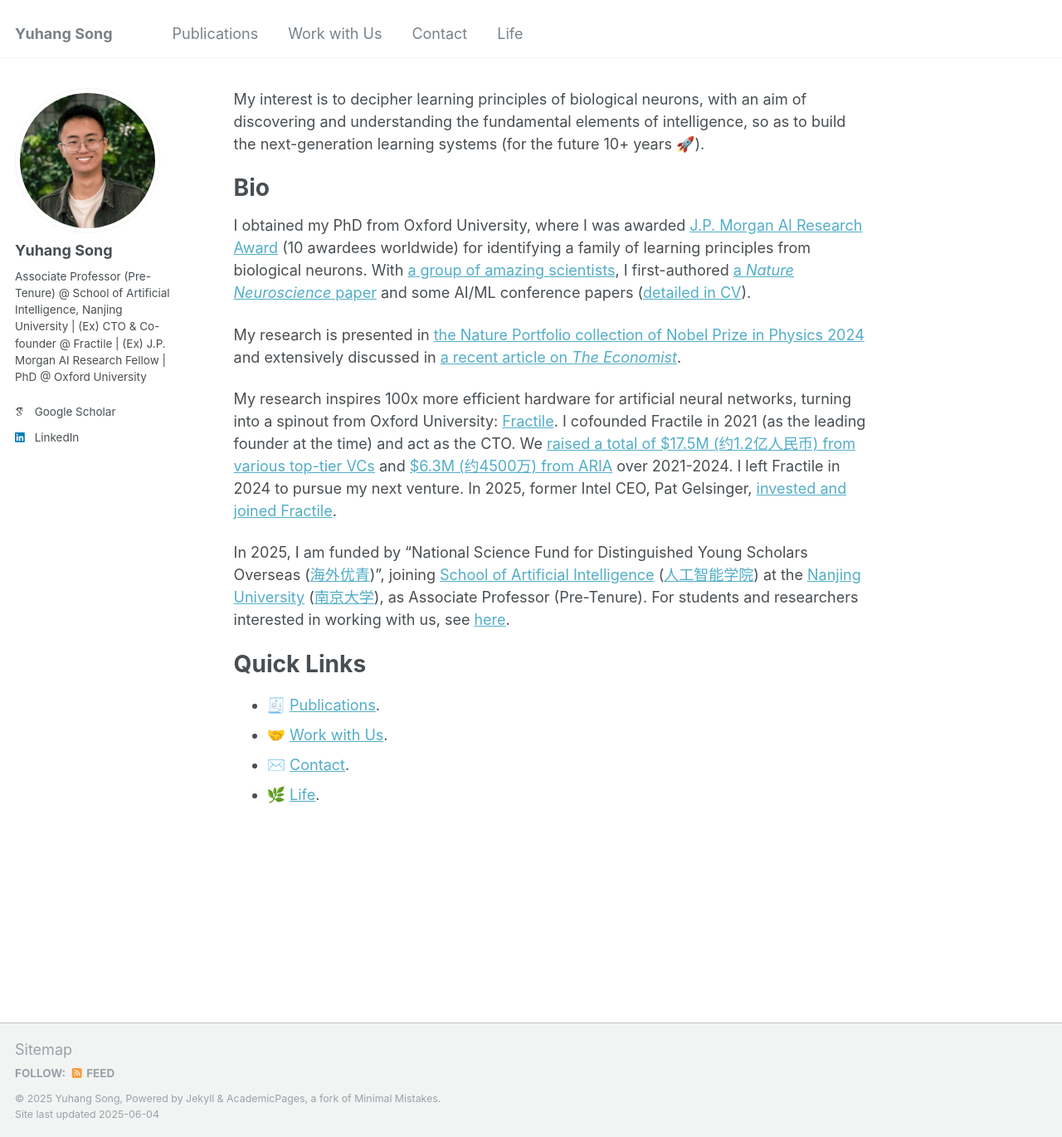
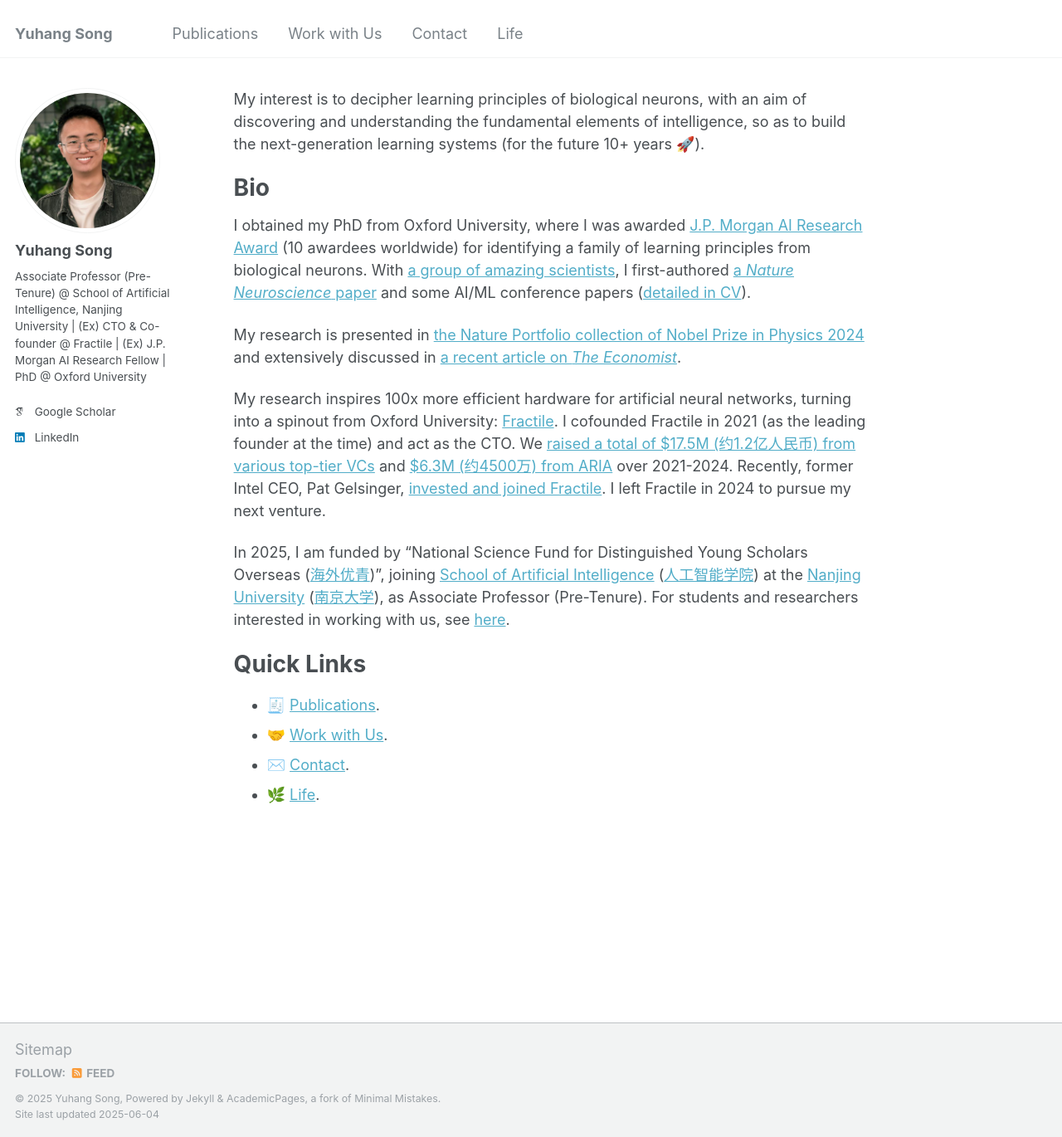
Before and after one commit to YuhangSong/YuhangSong.github.io, a Jekyll site: the page built from _pages/about.md, in a window 1280 px wide and 1370 px high. Shown: the whole window at 83% size. Built offline with Jekyll 4.4.1, drawn with Linux system fonts in a browser that asks for light colours; some web fonts are replaced.

Commit message:
update about.md

```diff
--- a/_pages/about.md
+++ b/_pages/about.md
@@ -31,8 +31,8 @@ My research is presented in [the Nature Portfolio collection of Nobel Prize in P
 My research inspires 100x more efficient hardware for artificial neural networks, turning into a spinout from Oxford University: [Fractile](https://www.fractile.ai/).
 I cofounded Fractile in 2021 (as the leading founder at the time) and act as the CTO.
 We [raised a total of $17.5M (约1.2亿人民币) from various top-tier VCs](https://fortune.com/2024/07/26/fractile-ai-chip-startup-nvidia-15-million-funding-seed-round/) and [$6.3M (约4500万) from ARIA](https://www.businessweekly.co.uk/posts/fractile-on-song-as-aria-awards-ps5m-to-ai-chip-design-pioneer) over 2021-2024.
+Recently, former Intel CEO, Pat Gelsinger, [invested and joined Fractile](https://thetechcapital.com/former-intel-ceo-backs-uk-ai-startup-fractile-to-boost-llm-inference/).
 I left Fractile in 2024 to pursue my next venture.
-In 2025, former Intel CEO, Pat Gelsinger, [invested and joined Fractile](https://thetechcapital.com/former-intel-ceo-backs-uk-ai-startup-fractile-to-boost-llm-inference/).
 
 <!-- I cofound [Circlemind](https://circlemind.co) with [Antonio](https://www.linkedin.com/in/antonio-vespoli-895727121/) and [Luca](https://www.linkedin.com/in/luca-pinchetti-414230222/) in 2024. Circlemind is [backed by YC at F24 batch](https://www.ycombinator.com/companies/circlemind). I left Circlemind in 2025. -->
 
```
